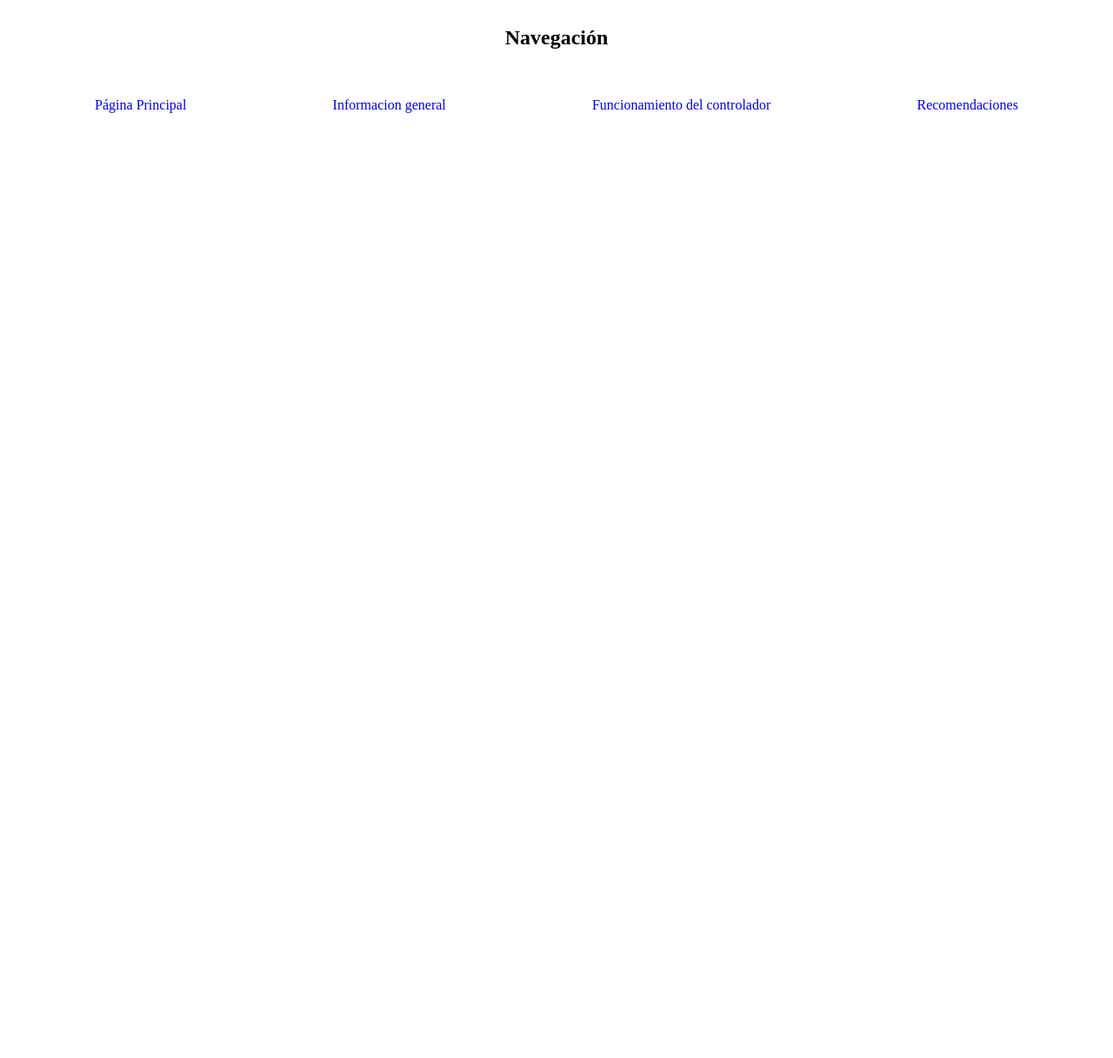
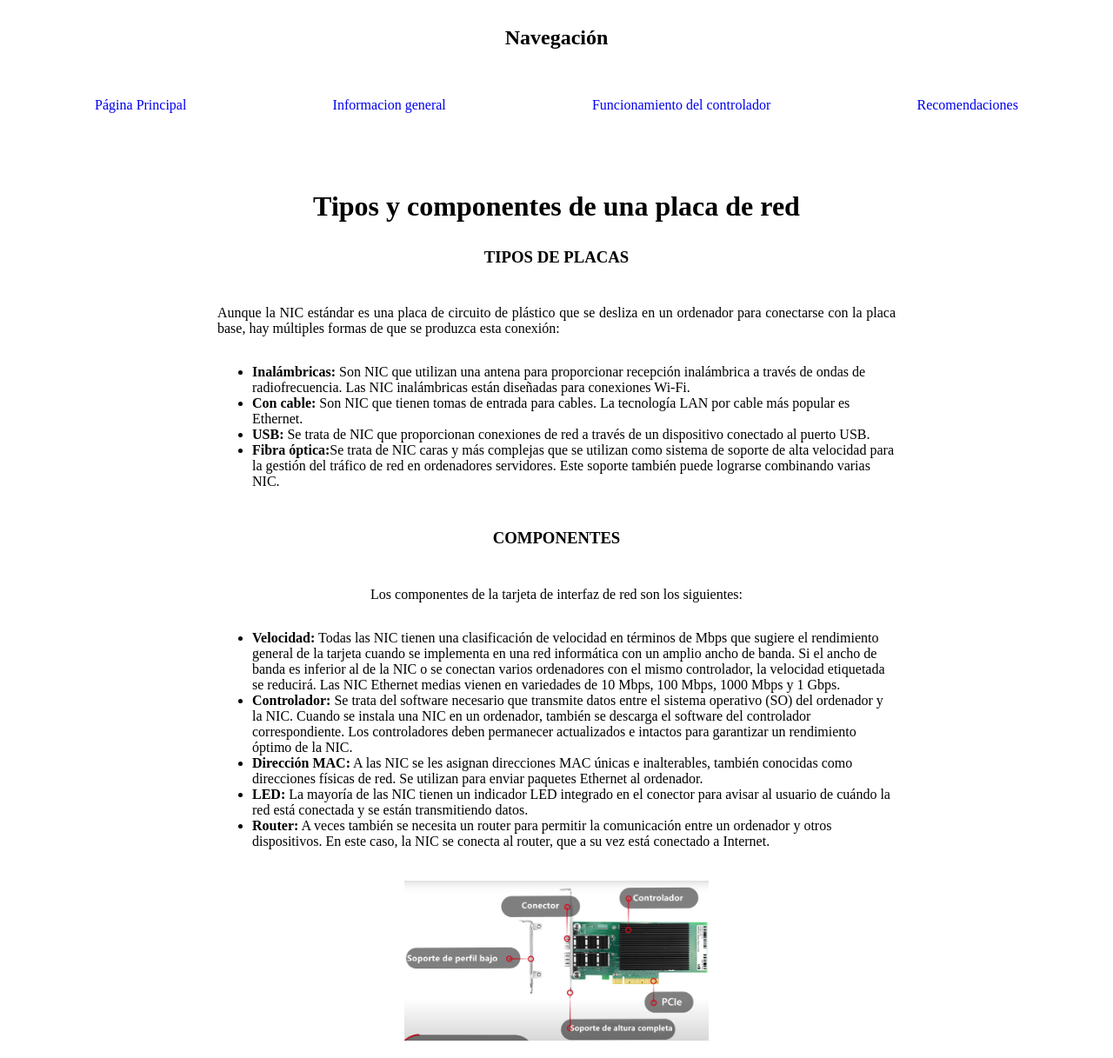
Before and after one commit to AaronKibysz/SPD_PlacasdeRed, a plain HTML site: page tipos_componentes.html in a window 1280 px wide. Shown: the whole page at 87% size. Before the commit the page ends 820 px from the top, so only its background shows below. Drawn offline with Linux system fonts and the light colour scheme.

Commit message:
Seccion tipos y componentes listo

```diff
--- a/tipos_componentes.html
+++ b/tipos_componentes.html
@@ -7,7 +7,7 @@
   <title>SPD HTML Tipos y componentes</title>
 </head>
 <body>
-  <div class="contenedor">
+  <div>
     <h2 class="titulo2">Navegación</h2>
     <nav class="botonera">
       <ul>
@@ -17,10 +17,35 @@
         <li><a href="recomendaciones.html">Recomendaciones</a></li>
       </ul>
     </nav>
-
-
-
-
+    <h1 class="titulo">Tipos y componentes de una placa de red</h1>
+    <h3 class="titulo2">TIPOS DE PLACAS</h3>
+    <div class="contenedorTexto">
+      <p class="texto">Aunque la NIC estándar es una placa de circuito de plástico que se desliza en un ordenador para conectarse con la placa base, hay múltiples formas de que se produzca esta conexión:</p>
+    </div>
+    <div class="contenedorTexto">
+      <ul>
+        <li><strong>Inalámbricas:</strong> Son NIC que utilizan una antena para proporcionar recepción inalámbrica a través de ondas de radiofrecuencia. Las NIC inalámbricas están diseñadas para conexiones Wi-Fi.</li>
+        <li><strong>Con cable:</strong> Son NIC que tienen tomas de entrada para cables. La tecnología LAN por cable más popular es Ethernet.</li>
+        <li><strong>USB:</strong> Se trata de NIC que proporcionan conexiones de red a través de un dispositivo conectado al puerto USB.</li>
+        <li><strong>Fibra óptica:</strong>Se trata de NIC caras y más complejas que se utilizan como sistema de soporte de alta velocidad para la gestión del tráfico de red en ordenadores servidores. Este soporte también puede lograrse combinando varias NIC.</li>
+      </ul>
+    </div>
+    <h3 class="titulo2">COMPONENTES</h3>
+    <div class="contenedorTexto">
+      <p class="texto">Los componentes de la tarjeta de interfaz de red son los siguientes:</p>
+    </div>
+    <div class="contenedorTexto">
+      <ul>
+        <li><strong>Velocidad:</strong> Todas las NIC tienen una clasificación de velocidad en términos de Mbps que sugiere el rendimiento general de la tarjeta cuando se implementa en una red informática con un amplio ancho de banda. Si el ancho de banda es inferior al de la NIC o se conectan varios ordenadores con el mismo controlador, la velocidad etiquetada se reducirá. Las NIC Ethernet medias vienen en variedades de 10 Mbps, 100 Mbps, 1000 Mbps y 1 Gbps.</li>
+        <li><strong>Controlador:</strong> Se trata del software necesario que transmite datos entre el sistema operativo (SO) del ordenador y la NIC. Cuando se instala una NIC en un ordenador, también se descarga el software del controlador correspondiente. Los controladores deben permanecer actualizados e intactos para garantizar un rendimiento óptimo de la NIC.</li>
+        <li><strong>Dirección MAC:</strong> A las NIC se les asignan direcciones MAC únicas e inalterables, también conocidas como direcciones físicas de red. Se utilizan para enviar paquetes Ethernet al ordenador.</li>
+        <li><strong>LED:</strong> La mayoría de las NIC tienen un indicador LED integrado en el conector para avisar al usuario de cuándo la red está conectada y se están transmitiendo datos.</li>
+        <li><strong>Router:</strong> A veces también se necesita un router para permitir la comunicación entre un ordenador y otros dispositivos. En este caso, la NIC se conecta al router, que a su vez está conectado a Internet.</li>
+      </ul>
+    </div>
+    <div class="contenedorImg">
+      <img src="imagenes/tipos-y-componentes.png" alt="componentes de una tarjeta de red" class="imagenes">
+    </div>
   </div>
 </body>
 </html>
```
Also changed, not shown: controlador.html (+2 -2 lines), info_general.html (+3 -3 lines), recomendaciones.html (+1 -1 lines), imagenes/tipos-y-componentes.png (added).
